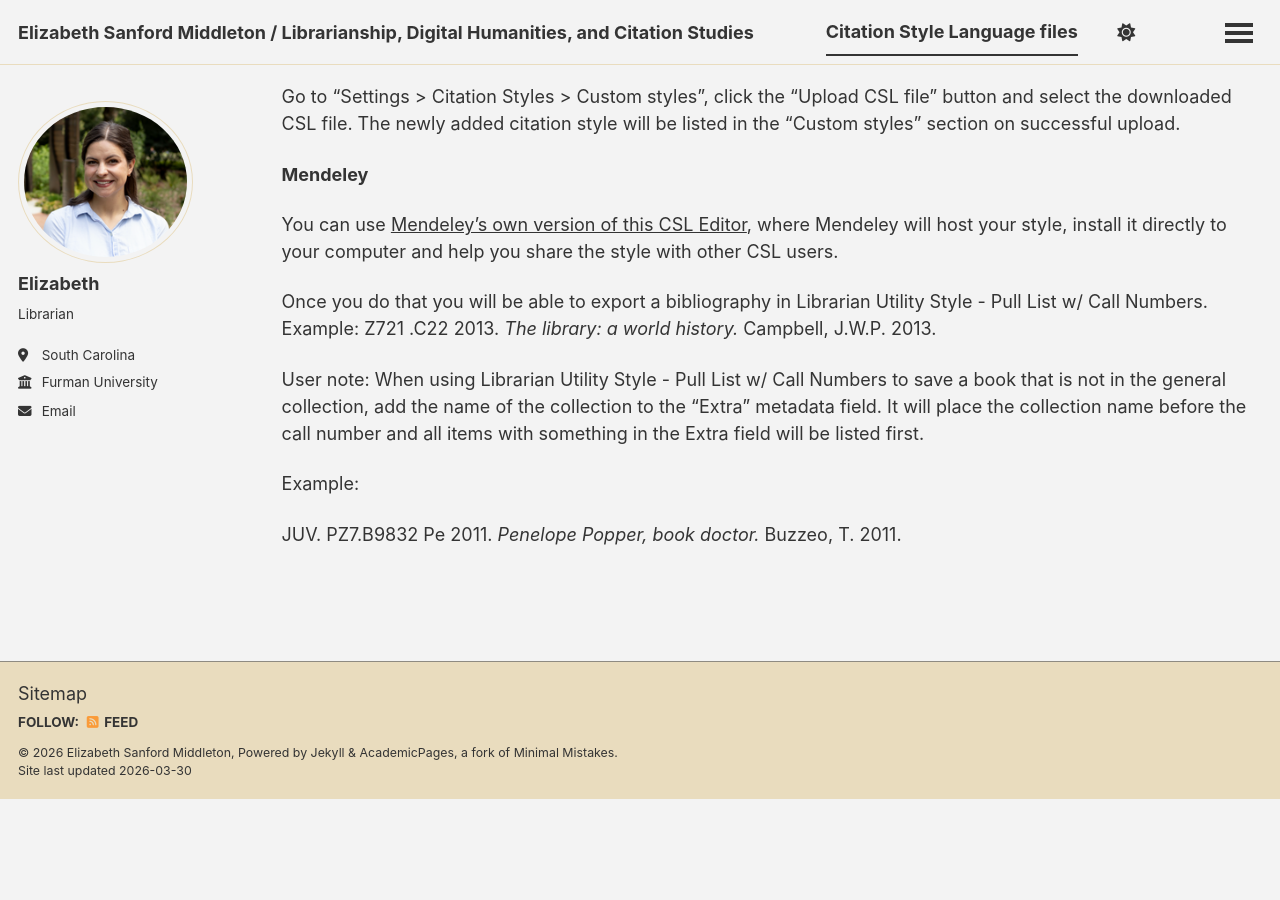
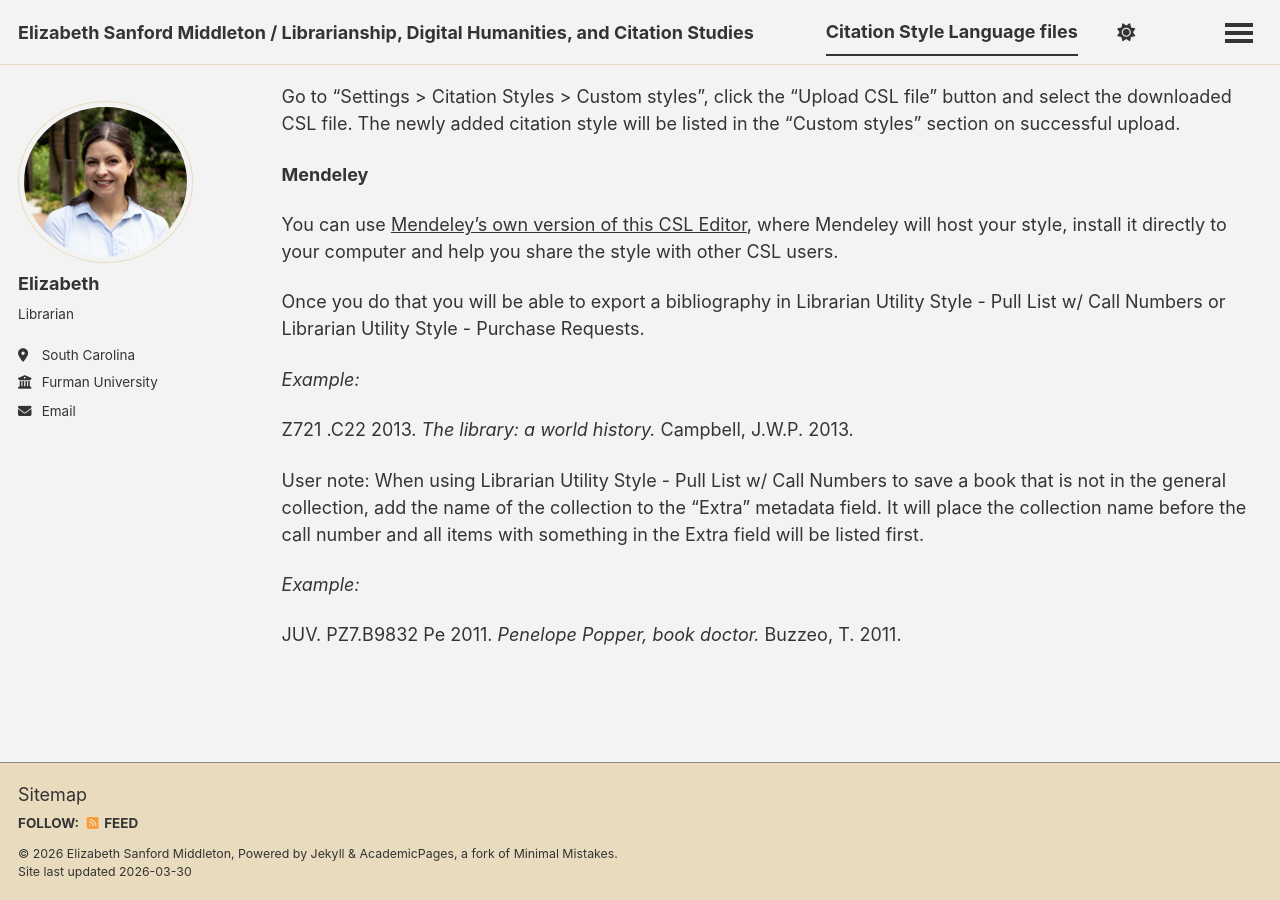
Before and after one commit to elizabethmiddletonlibrarian/site, a Jekyll site: the page built from _pages/csl.md, in a window 1280 px wide and 900 px high, scrolled down 917 px. Built offline with Jekyll 4.4.1, drawn with Linux system fonts in a browser that asks for light colours; a script bundle is joined from its source files by our own code; library files that are not in the unit come from our copies; before the commit the page ends 1716 px from its top, so only the background shows below that.

Commit message:
Enhance CSL export options and examples
Updated the export options for the Librarian Utility Style to include Purchase Requests and clarified the example formatting.

```diff
--- a/_pages/csl.md
+++ b/_pages/csl.md
@@ -32,12 +32,14 @@ Go to "Settings > Citation Styles > Custom styles", click the "Upload CSL file"
 
 You can use [Mendeley's own version of this CSL Editor](http://csl.mendeley.com), where Mendeley will host your style, install it directly to your computer and help you share the style with other CSL users.
 
-Once you do that you will be able to export a bibliography in Librarian Utility Style - Pull List w/ Call Numbers.
-Example:
+Once you do that you will be able to export a bibliography in Librarian Utility Style - Pull List w/ Call Numbers or Librarian Utility Style - Purchase Requests.
+
+_Example:_
+
 Z721 .C22 2013. _The library: a world history._ Campbell, J.W.P. 2013.
 
 User note: When using Librarian Utility Style - Pull List w/ Call Numbers to save a book that is not in the general collection, add the name of the collection to the "Extra" metadata field. It will place the collection name before the call number and all items with something in the Extra field will be listed first.
 
-Example:
+_Example:_
 
 JUV. PZ7.B9832 Pe 2011. _Penelope Popper, book doctor._ Buzzeo, T. 2011.
```
